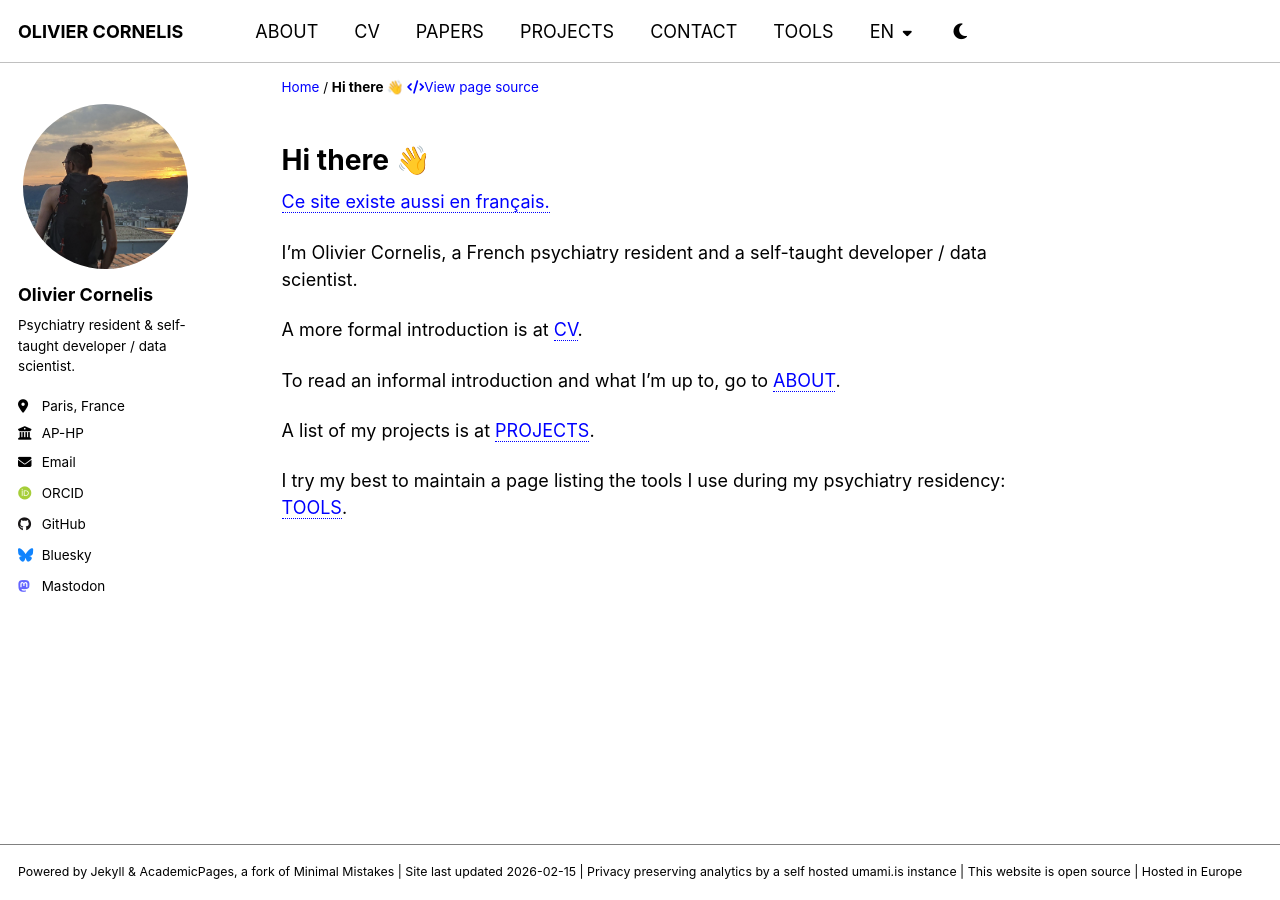
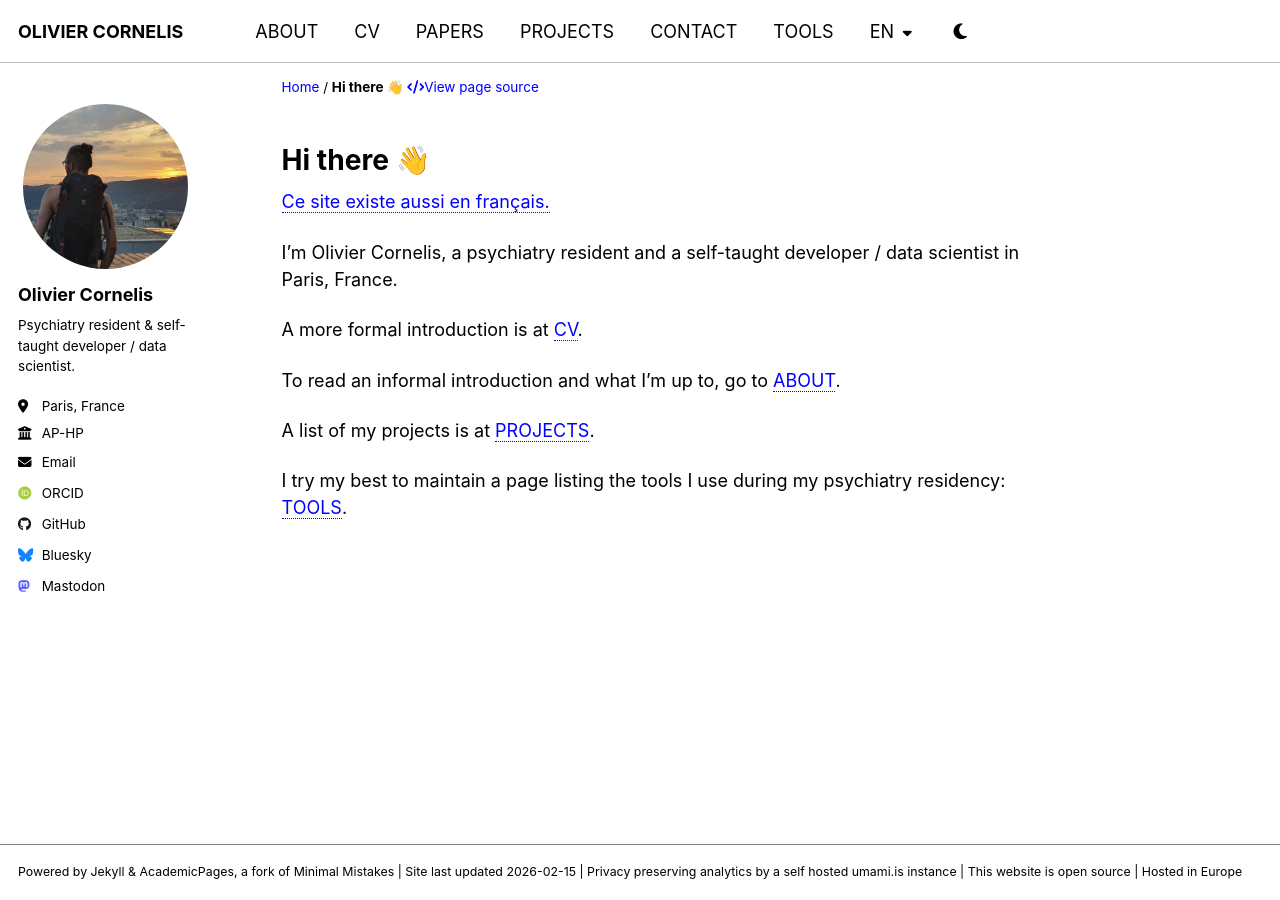
Before and after one commit to thiswillbeyourgithub/website, a Jekyll site: the page built from _pages/en/start.md, in a window 1280 px wide. Built offline with Jekyll 4.4.1, drawn with Linux system fonts in a browser that asks for light colours; some web fonts are replaced.

Commit message:
phrasing
Signed-off-by: thiswillbeyourgithub <26625900+thiswillbeyourgithub@users.noreply.github.com>

```diff
--- a/_pages/en/start.md
+++ b/_pages/en/start.md
@@ -12,7 +12,7 @@ redirect_from:
 
 [Ce site existe aussi en français.](../fr/)
 
-I'm Olivier Cornelis, a French psychiatry resident and a self-taught developer / data scientist.
+I'm Olivier Cornelis, a psychiatry resident and a self-taught developer / data scientist in Paris, France.
 
 A more formal introduction is at [CV](./cv).
 
```
Also changed, not shown: _pages/fr/start.md (+1 -1 lines).
